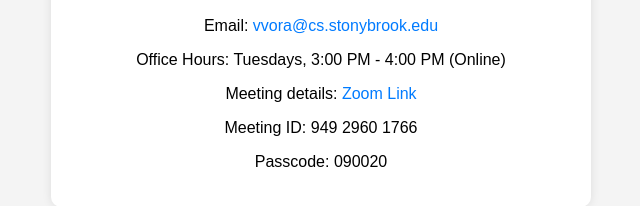
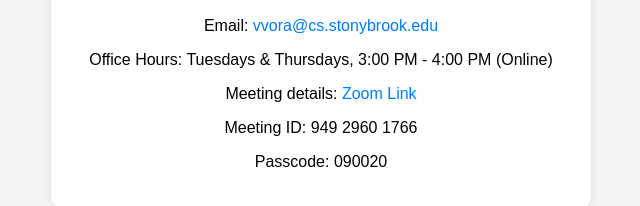
Before and after one commit to Varunvora18/Varun-CSE-305-TA, a plain HTML site: page index.html in a window 1280 px wide. Shown: the part 364-570 px from the top of the page, without its empty margins (319-959 px from the left). Drawn offline with Linux system fonts and the light colour scheme.

Commit message:
Update index.html

```diff
--- a/index.html
+++ b/index.html
@@ -59,7 +59,7 @@
     <h1>Varun Dharmesh Vora</h1>
     <h2>CSE 305: Principles of Database Systems<br>Fall 2023, Graduate TA</h2>
     <p>Email: <a href="mailto:vvora@cs.stonybrook.edu">vvora@cs.stonybrook.edu</a></p>
-    <p>Office Hours: Tuesdays, 3:00 PM - 4:00 PM (Online)</p>
+    <p>Office Hours: Tuesdays & Thursdays, 3:00 PM - 4:00 PM (Online)</p>
     <p>Meeting details: <a href="https://stonybrook.zoom.us/j/94929601766?pwd=dm1CZFV1OG9LK3AxdTVpeGlZdmVtdz09">Zoom Link</a></p>
     <p>Meeting ID: 949 2960 1766</p>
     <p></p>Passcode: 090020</p>
```
